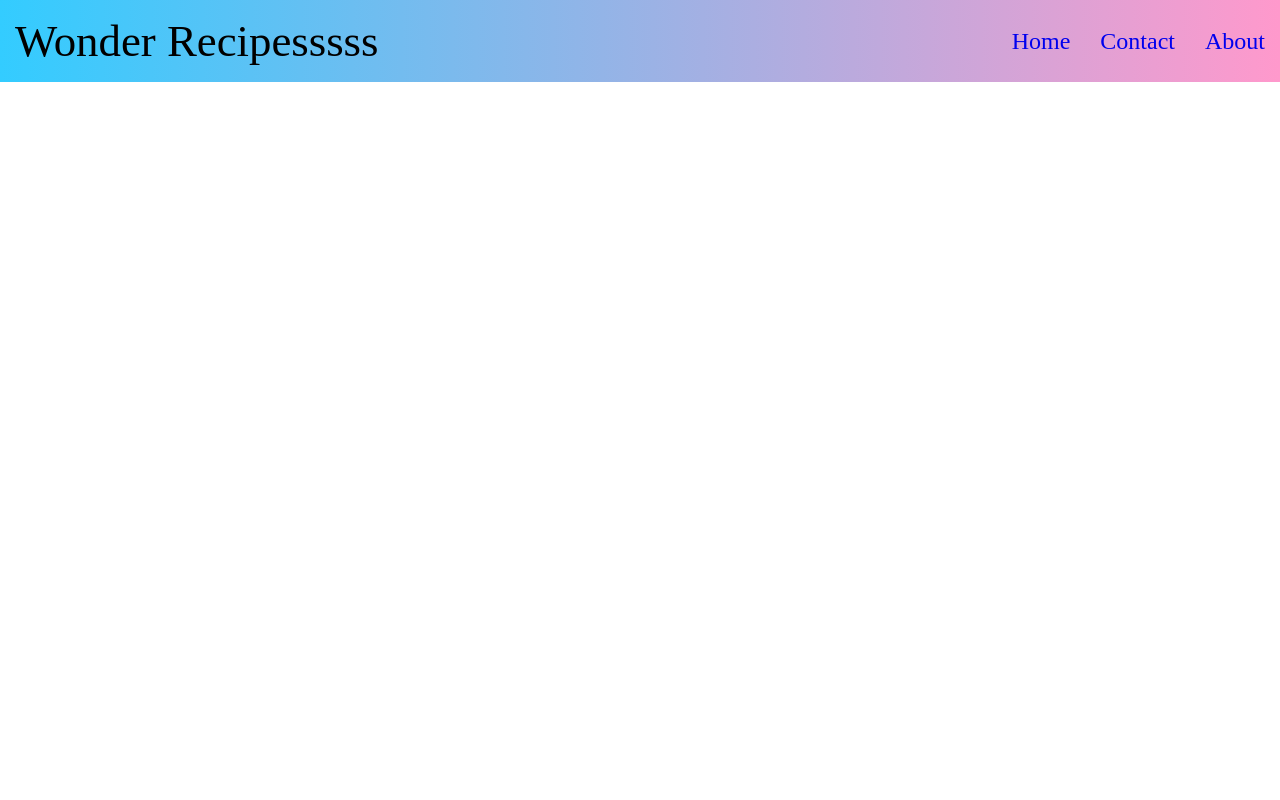
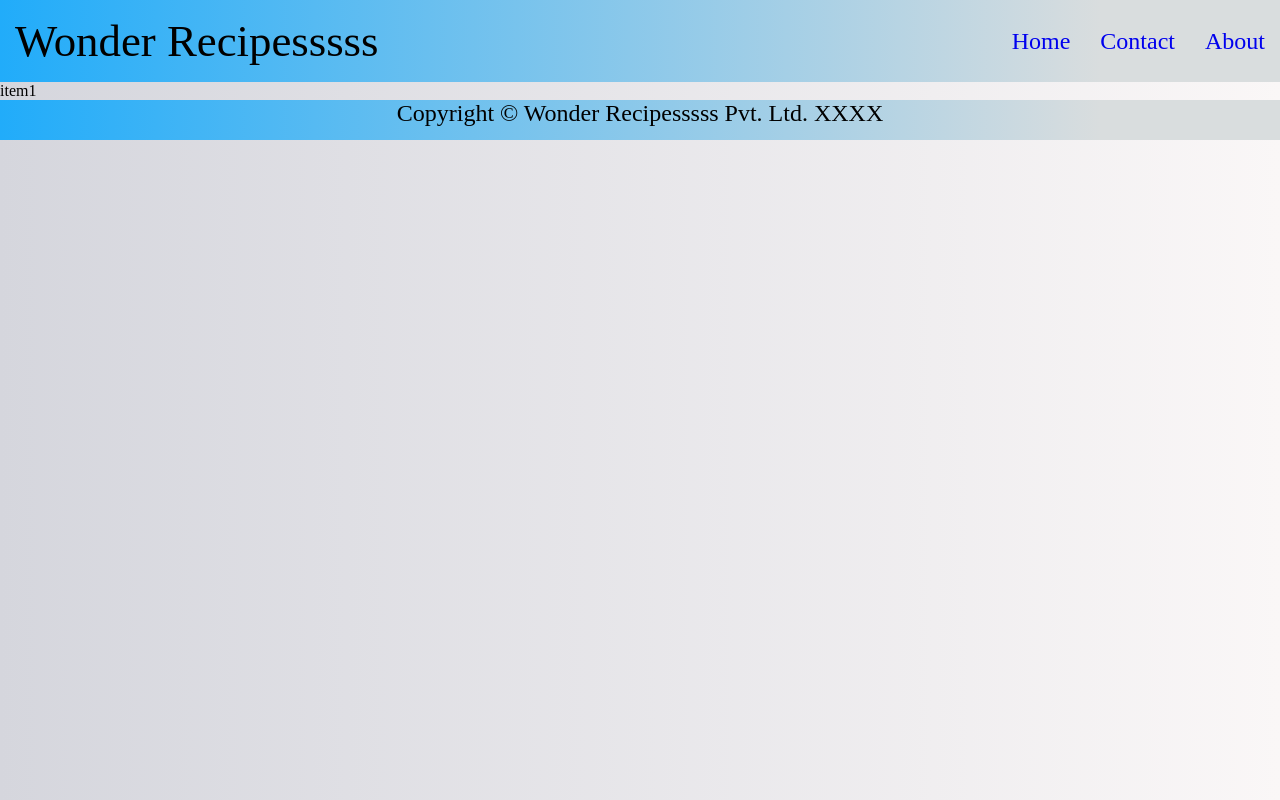
Before and after one commit to Anishkachawla/RecipesWebsite_Project, a plain HTML site: page index.html in a window 1280 px wide. Shown: the top 800 px of the page. Drawn offline with Linux system fonts and the light colour scheme.

Commit message:
Header and Footer Done

```diff
--- a/index.html
+++ b/index.html
@@ -8,6 +8,8 @@
 </head>
 <body>
     <div class="container">
+
+        <header>
             <div class="navcontainer">
                 <nav>
                     <ul id="navlist">
@@ -24,6 +26,21 @@
                     </ul>
                 </nav>
             </div>
+        </header>
+
+        <main>
+            <div class="contentbox">
+                item1
+            </div>
+        </main>
+
+        <footer>
+            <div class="footerbox">
+                <p>
+                    Copyright &copy; Wonder Recipesssss Pvt. Ltd. XXXX
+                </p>
+            </div>
+        </footer>
     </div>
 </body>
 </html>
--- a/styles.css
+++ b/styles.css
@@ -15,13 +15,16 @@
     align-items: center;
 }
 .container{
-    height: 100vh;
-    width: 100vh;
+    height: 100vw;
+    width: 100vw;
     overflow-x: none;
+    background: rgb(213,214,221);
+    background: linear-gradient(90deg, rgba(213,214,221,1) 0%, rgba(250,247,247,1) 100%);
 }
 .navcontainer{
     width: 100vw;
-    background: linear-gradient(to right, #33ccff 0%, #ff99cc 100%);
+    background: rgb(33,172,250);
+    background: linear-gradient(90deg, rgba(33,172,250,1) 0%, rgba(217,221,222,1) 86%);
     min-height: 80px;
     display:flex;
     justify-content: center;
@@ -42,3 +45,14 @@ a{
     display: flex;
     gap: 30px;
 }
+
+.footerbox{
+    background: rgb(33,172,250);
+    background: linear-gradient(90deg, rgba(33,172,250,1) 0%, rgba(217,221,222,1) 86%);
+    width: 100%;
+    text-align: center;
+    min-height: 40px;
+}
+.footerbox p {
+    font-size: 1.5rem;
+}
```
Lines whose indentation alone changed are shown as unchanged.
